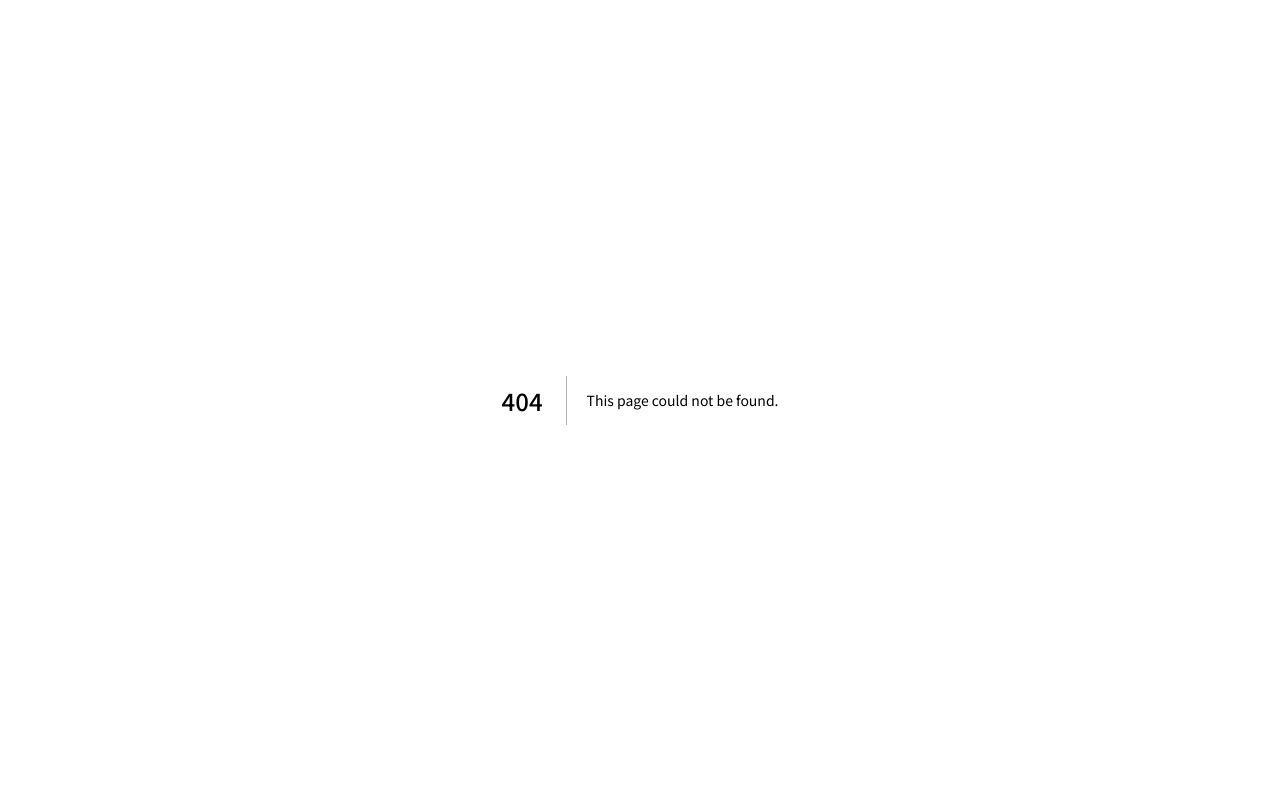
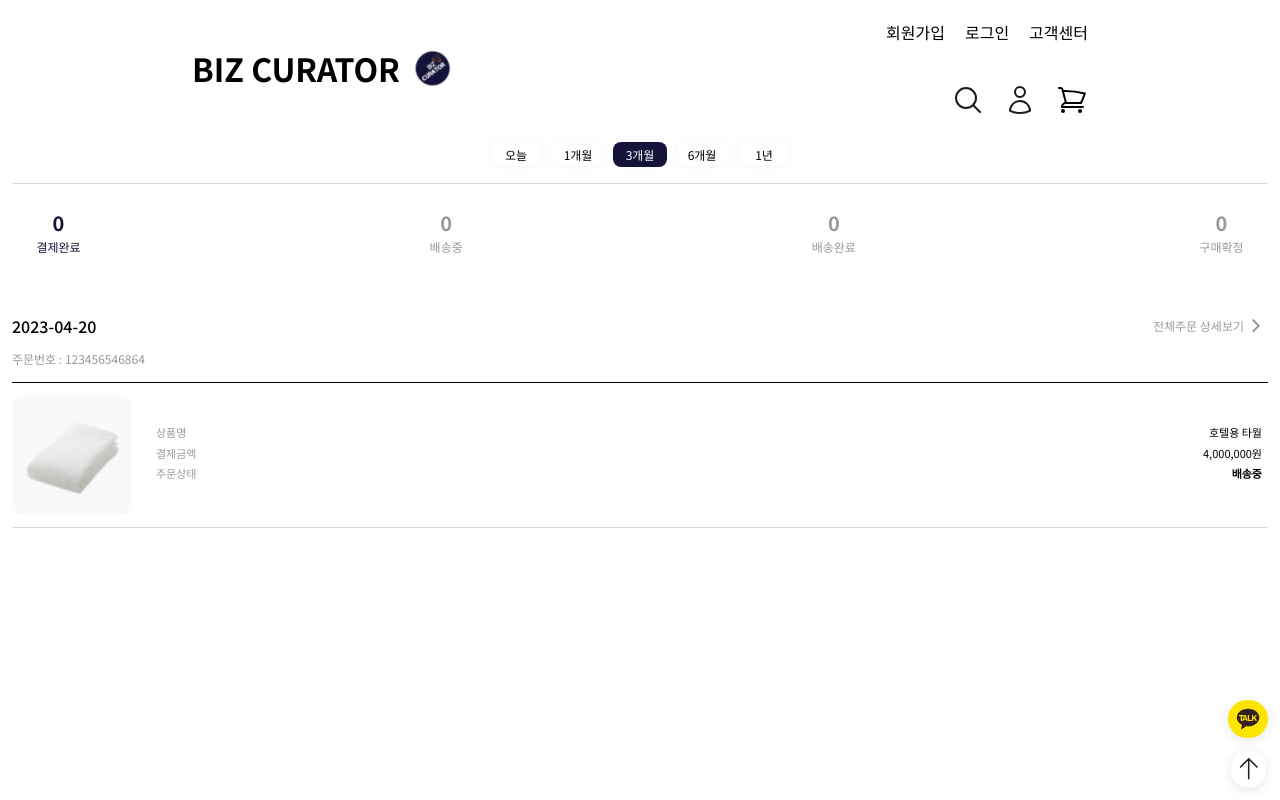
Before and after one commit to Muhan-Company/bizcurator-ecommerce, a Next.js app: page /user/orders in a window 1280 px wide. Before the commit this address had no page. Built offline with nearby package versions, Linux system fonts and the light colour scheme.

Commit message:
feat: 주문현황 페이지 생성 및 주문 리스트 컴포넌트 UI 완성 - Issue #32

```diff
--- /dev/null
+++ b/components/orders/OrderList.tsx
@@ -0,0 +1,25 @@
+import DateFilter from '@/components/orders/DateFilter';
+import DeliveryStateFilter from '@/components/orders/DeliveryStateFilter';
+import EmptyOrderList from './EmptyOrderList';
+import Order from './Order';
+
+type OrderListProps = {
+  orders?: any[];
+};
+export default function OrderList({ orders = [1] }: OrderListProps) {
+  return (
+    <div className="pt-[26px] mx-3 static">
+      <DateFilter />
+      <DeliveryStateFilter />
+      {orders.length < 1 ? (
+        <EmptyOrderList />
+      ) : (
+        <div>
+          {/* todo: api 데이터 받아 map함수 사용 */}
+          {/* todo: orderTime, paymentId props 내려주기 */}
+          <Order />
+        </div>
+      )}
+    </div>
+  );
+}
--- /dev/null
+++ b/pages/user/orders/index.tsx
@@ -0,0 +1,15 @@
+import NavBar from '@/components/footer/NavBar';
+import Layout from '@/components/layout/Layout';
+import OrderList from '@/components/orders/OrderList';
+
+export default function Orders() {
+  return (
+    // 주문내역이 뷰포트 세로폭을 채울만큼 생성되면 NavBar에 의해 가려져 padding값 추가함
+    <div className="relative pb-[64px]">
+      <Layout>
+        <OrderList />
+        <NavBar />
+      </Layout>
+    </div>
+  );
+}
```
